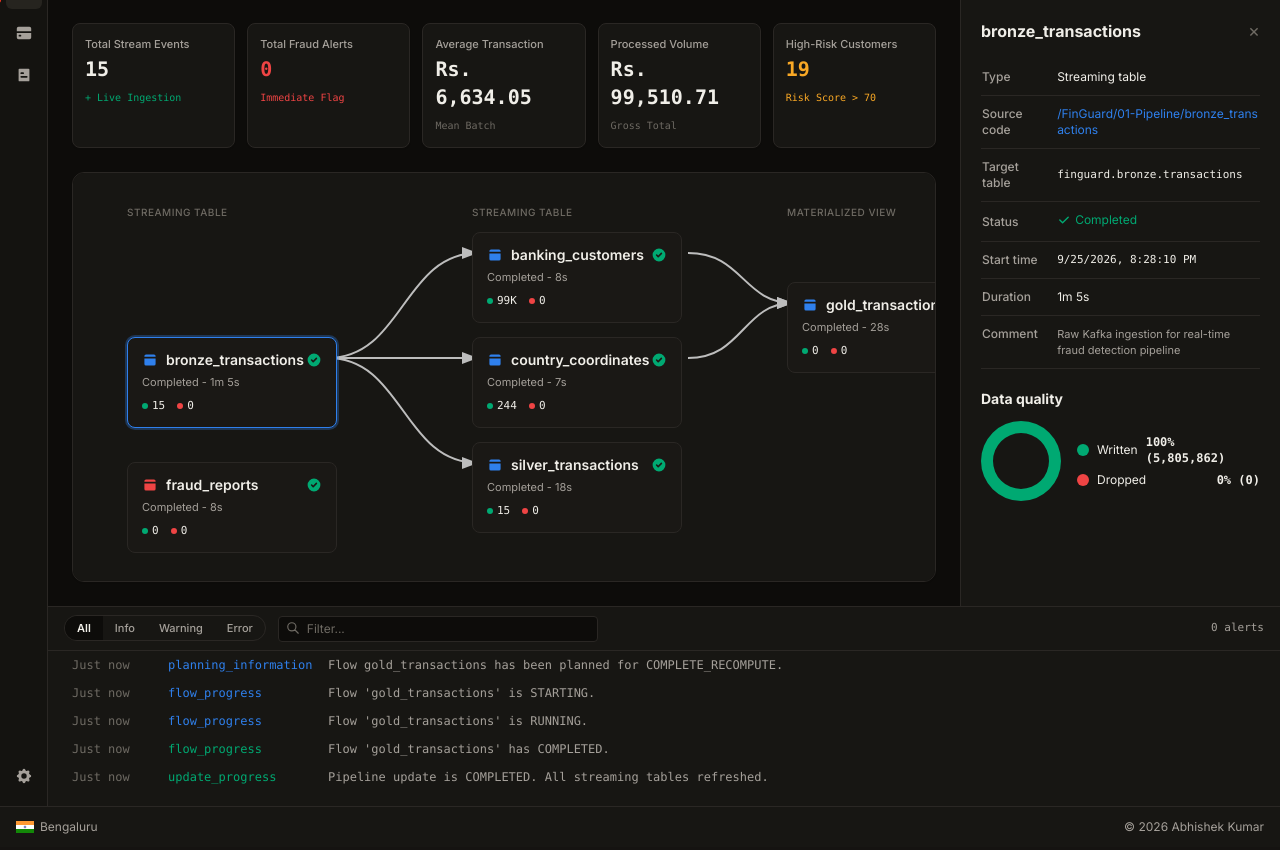
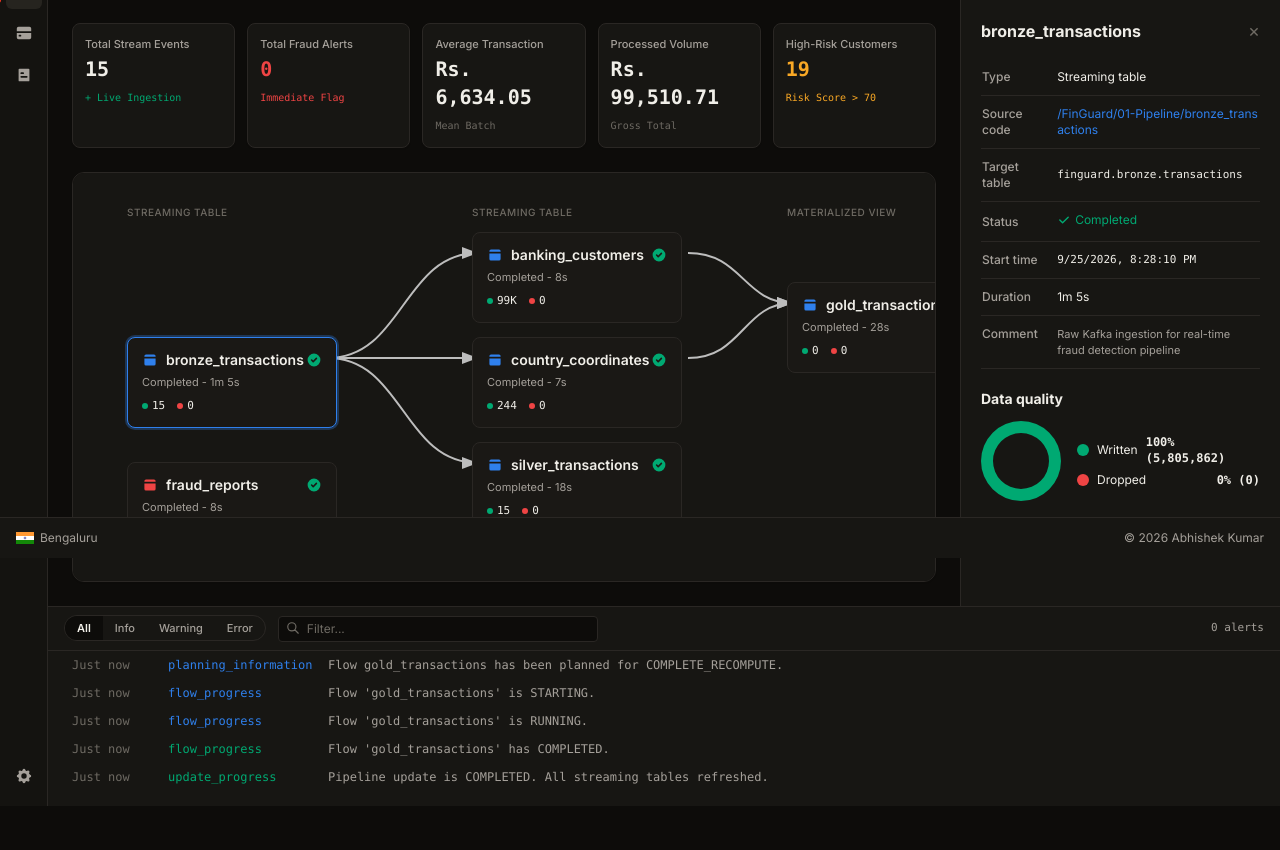
Before and after one commit to isthatabbhi/FinGuard-Real-Time-Fraud-Detection, a Flask app: page / in a window 1280 px wide. Shown: the part 242-1092 px from the top of the page. Run offline with Flask 3, Linux system fonts and the light colour scheme; some libraries are stand-ins or nearby versions.

Commit message:
Update dashboard/templates/index.html

```diff
--- a/dashboard/templates/index.html
+++ b/dashboard/templates/index.html
@@ -258,7 +258,7 @@
   </style>
 
 </head>
-<body class="min-h-screen flex flex-col relative" style="background-color: var(--bg); color: var(--text);">
+<body class="min-h-screen flex flex-col relative pb-11" style="background-color: var(--bg); color: var(--text);">
 
   <!-- ===== TOP NAVBAR (Databricks-style) ===== -->
   <header class="h-12 flex items-center px-4 shrink-0 z-50 border-b relative" style="background: var(--nav-bg); border-color: var(--border);">
@@ -2005,7 +2005,7 @@
   </script>
 
   <!-- ===== FOOTER ===== -->
-  <footer class="border-t px-4 py-3 flex flex-wrap items-center justify-between gap-2 text-xs relative z-10" style="background: var(--surface); border-color: var(--border); color: var(--text-dim);">
+  <footer class="border-t px-4 py-3 flex items-center justify-between gap-2 text-xs fixed bottom-0 inset-x-0 z-40" style="background: var(--surface); border-color: var(--border); color: var(--text-dim);">
     <span class="flex items-center gap-1.5">
       <svg width="18" height="12" viewBox="0 0 900 600" xmlns="http://www.w3.org/2000/svg" role="img" aria-label="India">
         <rect width="900" height="200" fill="#FF9933"/>
```
